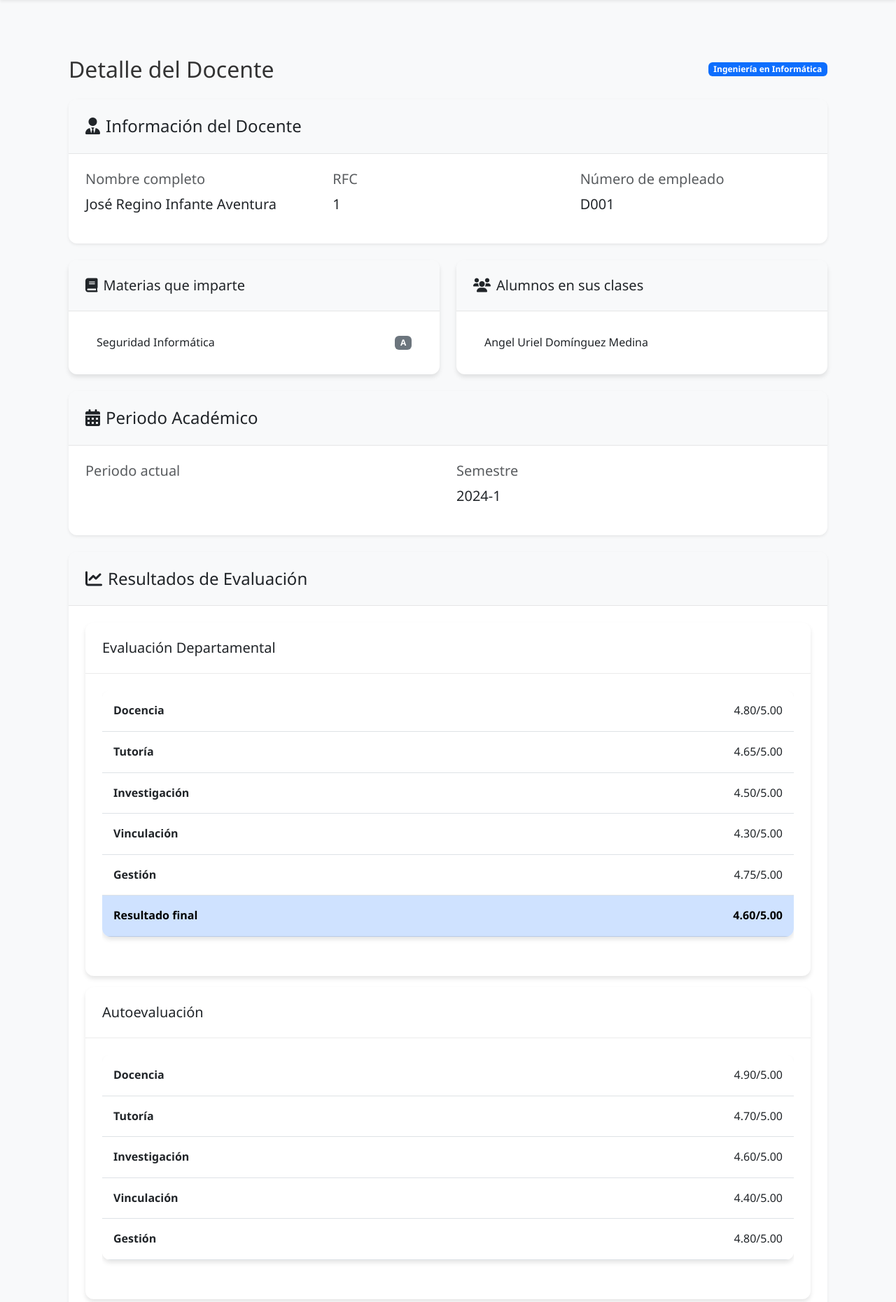
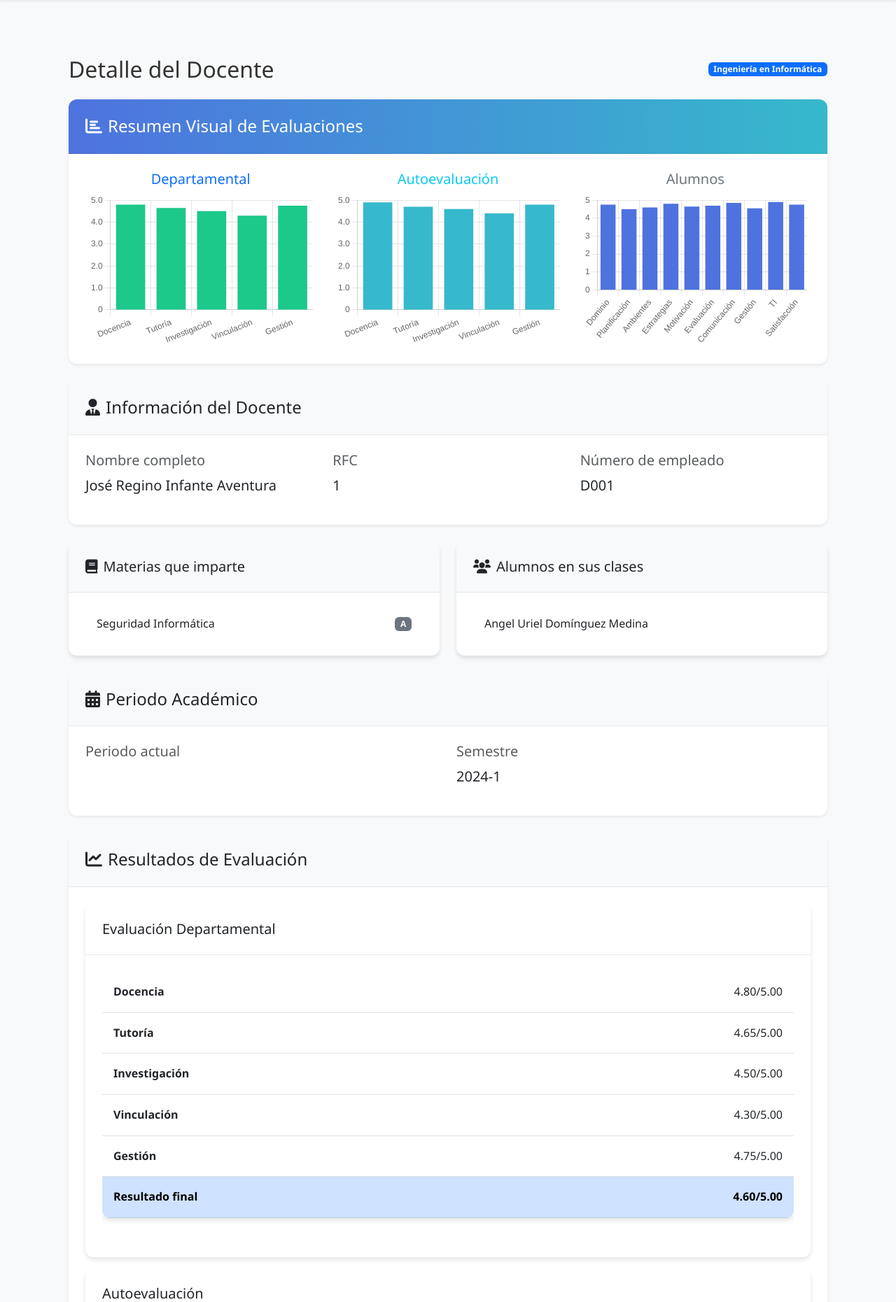
Before and after one commit to JairMata785/seguimiento_evaluacion, a Django app: page /detalle-docente/7/ in a window 1280 px wide. Shown: the part 74-1935 px from the top of the page at 70% size. Run offline with Django 5.2, Linux system fonts and the light colour scheme; data comes from the database, SQL or seed files in the repository; data that the repository does not hold is empty; some libraries are stand-ins or nearby versions.

Commit message:
Update detalle_docente.html

```diff
--- a/seguimiento_evaluacion/evaluaciones/templates/evaluaciones/detalle_docente.html
+++ b/seguimiento_evaluacion/evaluaciones/templates/evaluaciones/detalle_docente.html
@@ -7,6 +7,29 @@
             <div class="d-flex justify-content-between align-items-center mb-4">
                 <h2 class="mb-0">Detalle del Docente</h2>
                 <span class="badge bg-primary">{{ docente.carrera.nombre|default:"Carrera no especificada" }}</span>
+            </div>
+
+            <!-- GRÁFICAS DE EVALUACIÓN (PRIMER VISTAMIENTO) -->
+            <div class="card shadow-sm mb-4">
+                <div class="card-header bg-gradient-primary text-white" style="background: linear-gradient(90deg, #4e73df 0%, #36b9cc 100%);">
+                    <h4 class="mb-0"><i class="fas fa-chart-bar me-2"></i>Resumen Visual de Evaluaciones</h4>
+                </div>
+                <div class="card-body">
+                    <div class="row">
+                        <div class="col-md-4 d-flex flex-column align-items-center">
+                            <h5 class="text-center text-primary">Departamental</h5>
+                            <canvas id="graficaDepartamental" width="320" height="220"></canvas>
+                        </div>
+                        <div class="col-md-4 d-flex flex-column align-items-center">
+                            <h5 class="text-center text-info">Autoevaluación</h5>
+                            <canvas id="graficaAuto" width="320" height="220"></canvas>
+                        </div>
+                        <div class="col-md-4 d-flex flex-column align-items-center">
+                            <h5 class="text-center text-secondary">Alumnos</h5>
+                            <canvas id="graficaAlumno" width="320" height="220"></canvas>
+                        </div>
+                    </div>
+                </div>
             </div>
 
             <!-- Información Básica del Docente -->
@@ -250,9 +273,87 @@
                             <p class="text-center text-muted mb-0">Promedio ponderado de todas las evaluaciones</p>
                         </div>
                     </div>
+
                 </div>
             </div>
         </div>
     </div>
 </div>
+<script src="https://cdnjs.cloudflare.com/ajax/libs/html2pdf.js/0.10.1/html2pdf.bundle.min.js"></script>
+<script src="https://cdn.jsdelivr.net/npm/chart.js"></script>
+<script>
+    // Gráfica Departamental
+    new Chart(document.getElementById('graficaDepartamental').getContext('2d'), {
+        type: 'bar',
+        data: {
+            labels: ['Docencia', 'Tutoría', 'Investigación', 'Vinculación', 'Gestión'],
+            datasets: [{
+                label: 'Puntaje',
+                data: [4.80, 4.65, 4.50, 4.30, 4.75],
+                backgroundColor: '#1cc88a'
+            }]
+        },
+        options: {
+            responsive: false,
+            plugins: { legend: { display: false } },
+            scales: { y: { beginAtZero: true, max: 5 } }
+        }
+    });
+
+    // Gráfica Autoevaluación
+    new Chart(document.getElementById('graficaAuto').getContext('2d'), {
+        type: 'bar',
+        data: {
+            labels: ['Docencia', 'Tutoría', 'Investigación', 'Vinculación', 'Gestión'],
+            datasets: [{
+                label: 'Puntaje',
+                data: [4.90, 4.70, 4.60, 4.40, 4.80],
+                backgroundColor: '#36b9cc'
+            }]
+        },
+        options: {
+            responsive: false,
+            plugins: { legend: { display: false } },
+            scales: { y: { beginAtZero: true, max: 5 } }
+        }
+    });
+
+    // Gráfica Evaluación por Alumnos
+    new Chart(document.getElementById('graficaAlumno').getContext('2d'), {
+        type: 'bar',
+        data: {
+            labels: [
+                'Dominio', 'Planificación', 'Ambientes', 'Estrategias', 'Motivación',
+                'Evaluación', 'Comunicación', 'Gestión', 'TI', 'Satisfacción'
+            ],
+            datasets: [{
+                label: 'Puntaje',
+                data: [4.75, 4.50, 4.60, 4.80, 4.65, 4.70, 4.85, 4.55, 4.90, 4.75],
+                backgroundColor: '#4e73df'
+            }]
+        },
+        options: {
+            responsive: false,
+            plugins: { legend: { display: false } },
+            scales: { y: { beginAtZero: true, max: 5 } }
+        }
+    });
+</script>
+<script>
+    function exportarPDF() {
+        // Selecciona el contenido que quieres exportar (puedes ajustar el selector si quieres solo una parte)
+        var element = document.querySelector('.container-fluid');
+        var opt = {
+            margin:       0.2,
+            filename:     'detalle_docente.pdf',
+            image:        { type: 'jpeg', quality: 0.98 },
+            html2canvas:  { scale: 2, useCORS: true },
+            jsPDF:        { unit: 'in', format: 'letter', orientation: 'portrait' }
+        };
+        html2pdf().set(opt).from(element).save();
+    }
+</script>
+<button class="btn btn-danger mb-3 d-print-none" onclick="exportarPDF()">
+    <i class="fas fa-file-pdf me-2"></i>Exportar a PDF
+</button>
 {% endblock %}
```
